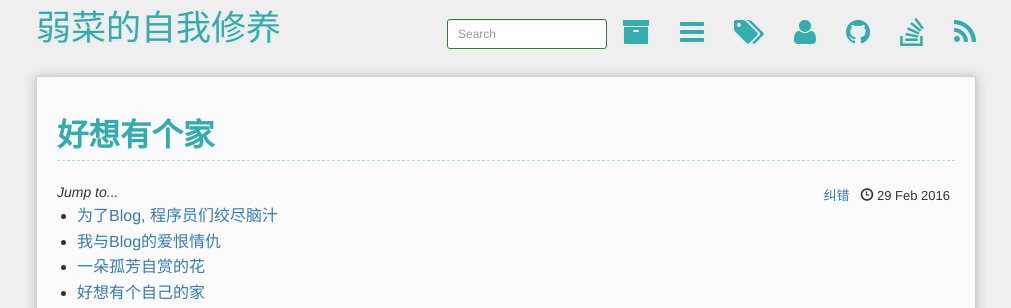
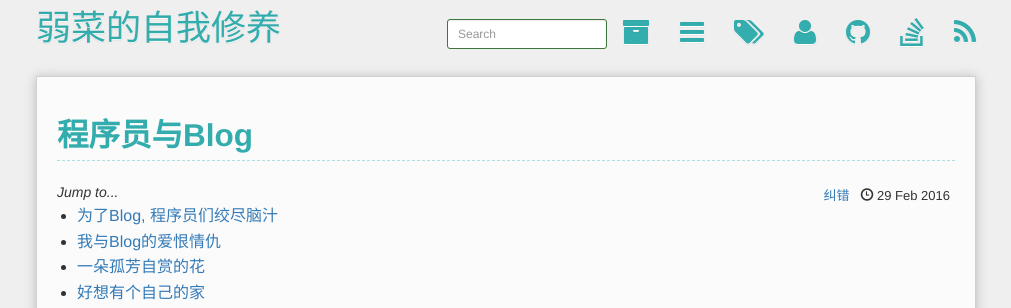
Before and after one commit to mioopoi/mioopoi.github.io, a Jekyll site: the page built from _posts/随笔/2016-02-29-blog.md, in a window 1280 px wide. Shown: the top 308 px of the page, without its empty margins (134-1145 px from the left). Built offline with Jekyll 4.4.1, drawn with Linux system fonts in a browser that asks for light colours; Markdown is read by kramdown in place of the engine named in the settings; comment, search, counter and statistics services are not loaded.

Commit message:
add something nice

```diff
--- a/_posts/随笔/2016-02-29-blog.md
+++ b/_posts/随笔/2016-02-29-blog.md
@@ -1,7 +1,7 @@
 ---
 layout: post
-title: "好想有个家"
-description: "作为一枚计算机学者，怎么能没有自己的个人网站？"
+title: "程序员与Blog"
+description: "你有自己的个人网站吗？"
 category: "随笔"
 tags: [博客]
 summary:
```
Also changed, not shown: _posts/动漫/2016-06-27-beautiful-music.md (+8 -0 lines).
